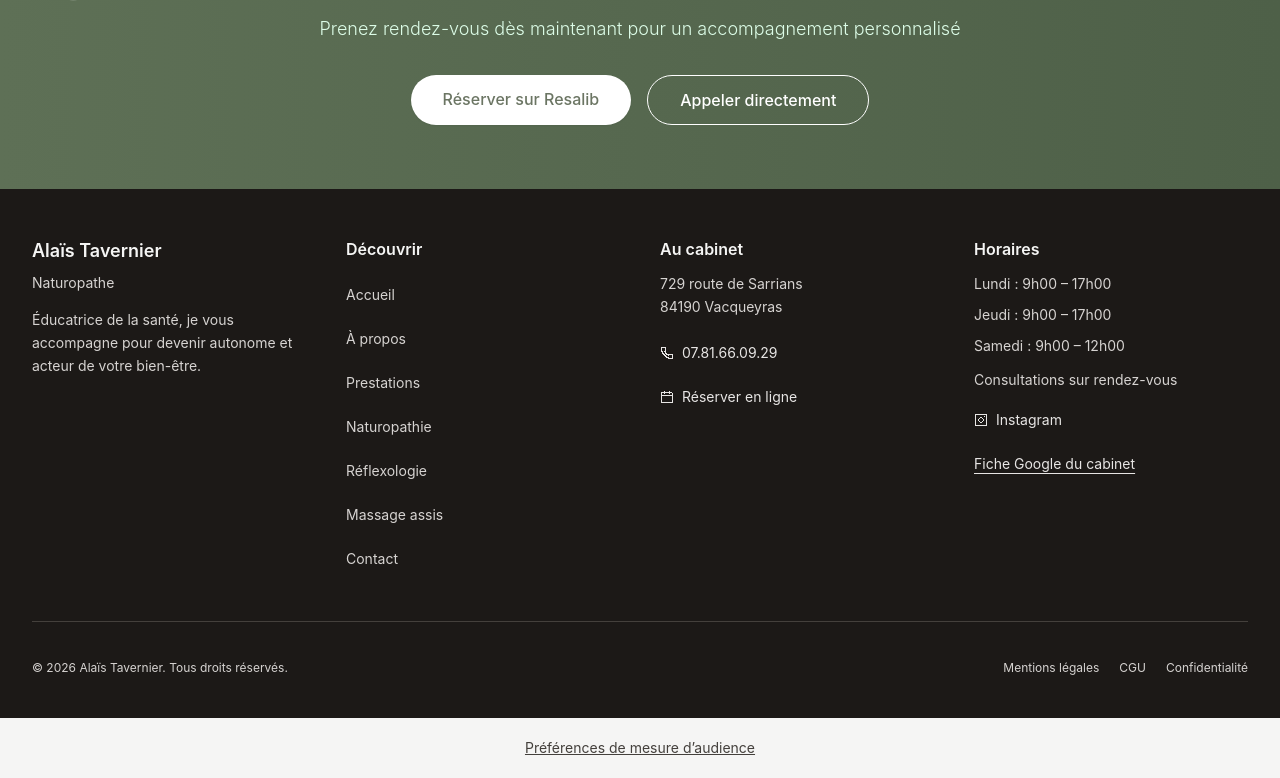
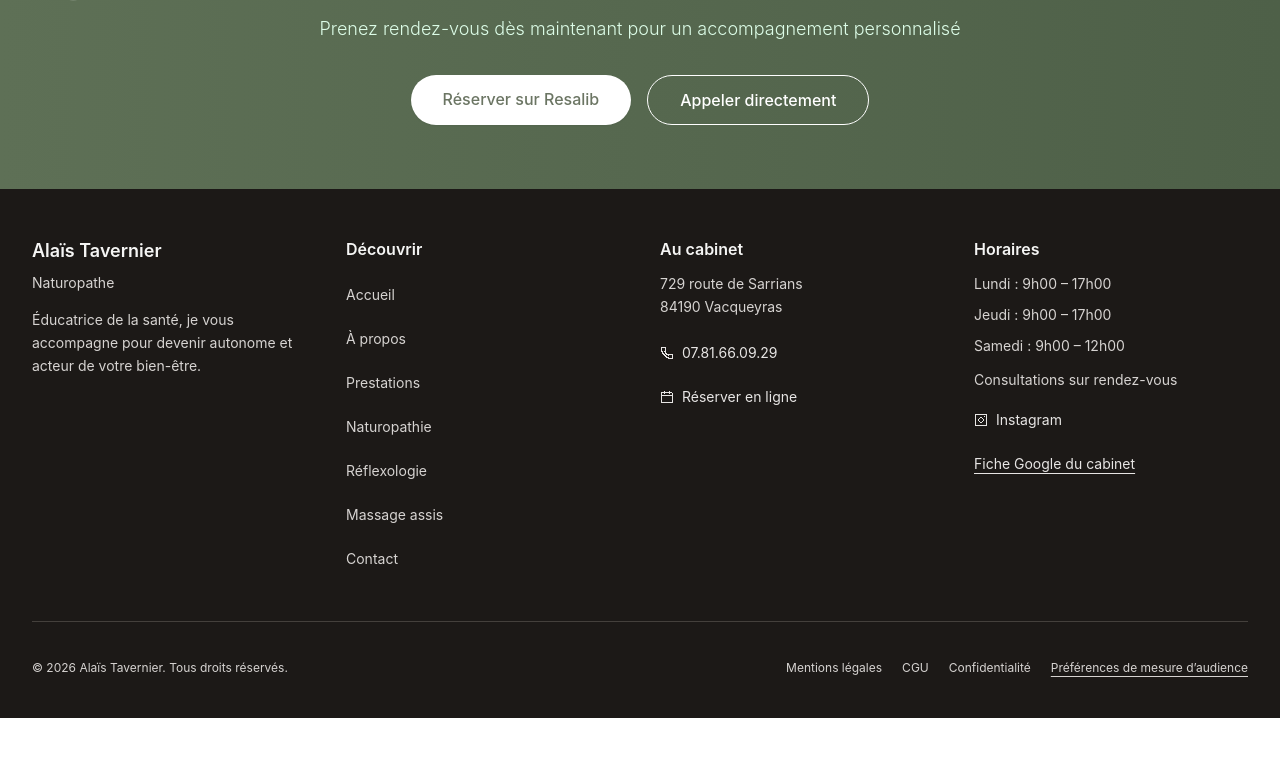
Before and after one commit to taomfnbd/Site-Tatie, a React (Vite) app: page / in a window 1280 px wide. Shown: the part 3295-4073 px from the top of the page. After the commit the page ends 4013 px from the top, so only its background shows below. Built offline with nearby package versions, Linux system fonts and the light colour scheme.

Commit message:
Move audience preferences into dark footer (#18)

```diff
--- a/src/components/Audience.jsx
+++ b/src/components/Audience.jsx
@@ -1,4 +1,5 @@
 import React, { useEffect, useRef, useState } from "react";
+import { createPortal } from "react-dom";
 import { Link, useLocation } from "react-router-dom";
 import { useEditMode } from "../contexts/EditModeContext";
 import {
@@ -128,14 +129,15 @@ export default function Audience() {
   if (!ready || admin) return null;
   return (
     <>
-      <div className="bg-stone-100 px-5 py-3 text-center text-sm">
+      {document.getElementById("audience-preferences") && createPortal(
         <button
-          className="underline p-2 text-stone-700"
+          className="inline-flex items-center min-h-11 text-left underline underline-offset-4 hover:text-white"
           onClick={() => setSettings((v) => !v)}
         >
           Préférences de mesure d’audience
-        </button>
-      </div>
+        </button>,
+        document.getElementById("audience-preferences"),
+      )}
       {(!choice || settings) && (
         <section
           aria-label="Choix de mesure d’audience"
--- a/src/components/Footer.jsx
+++ b/src/components/Footer.jsx
@@ -157,6 +157,7 @@ export default function Footer() {
                 {label}
               </Link>
             ))}
+            <span id="audience-preferences" />
           </nav>
         </div>
       </div>
```
